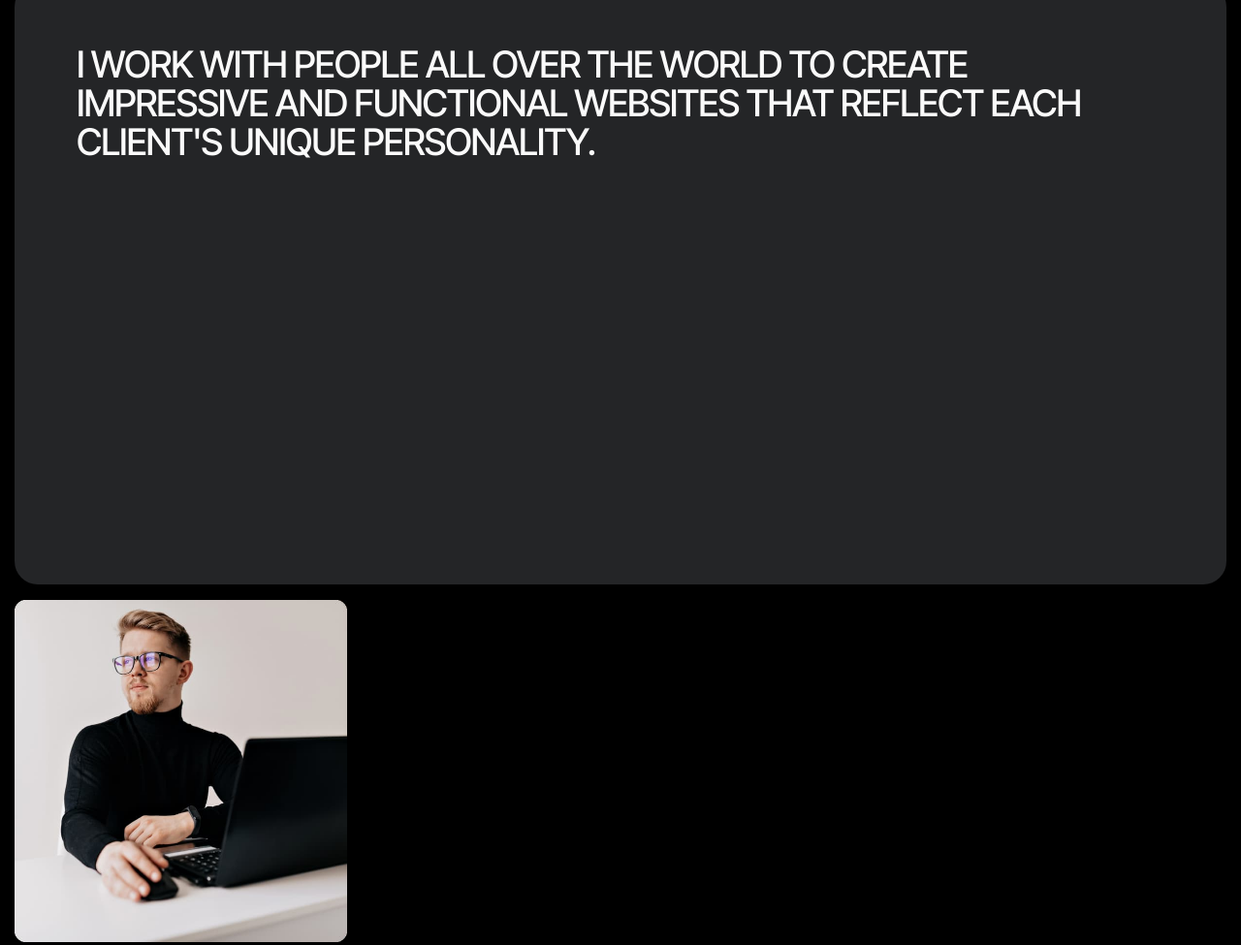
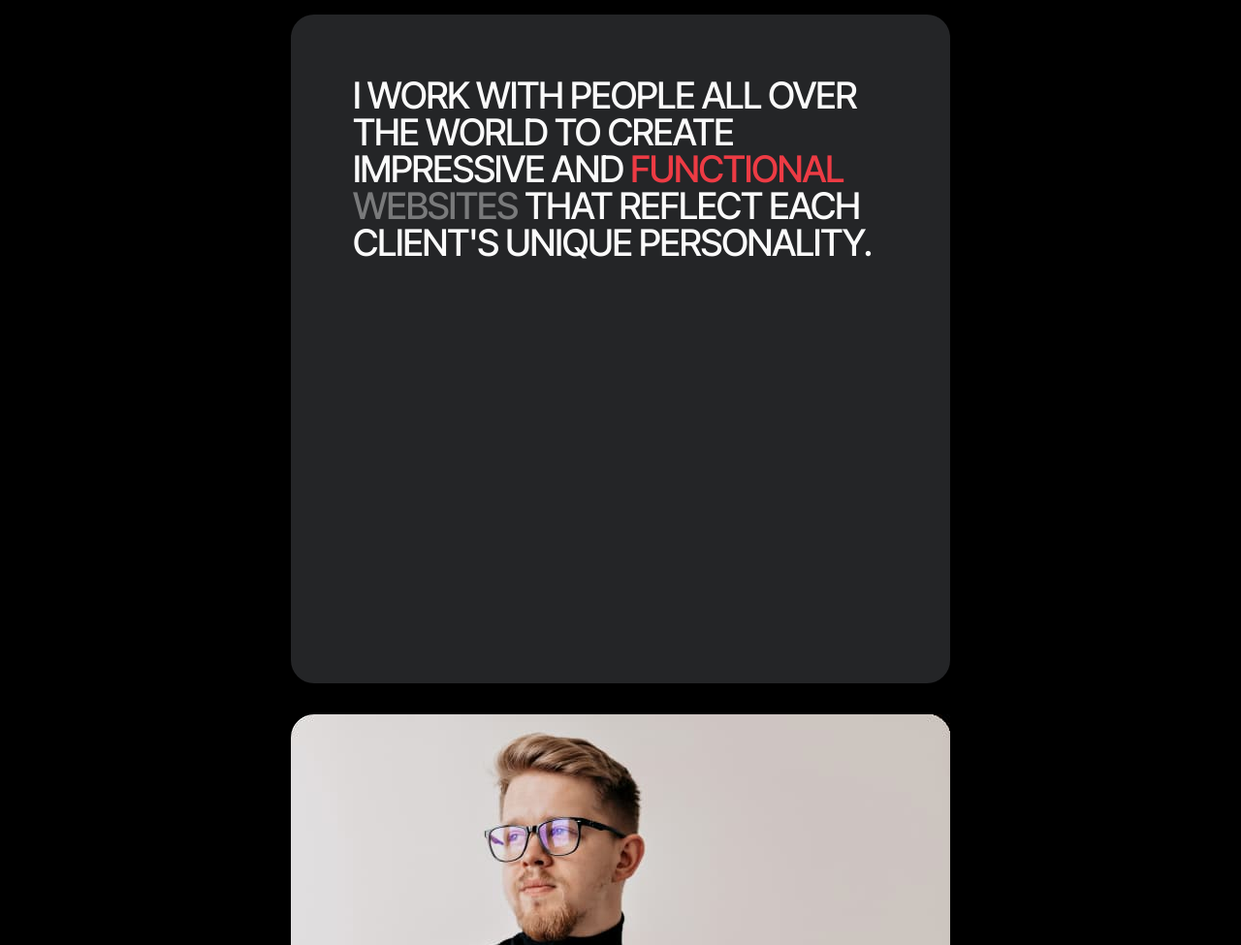
Before and after one commit to AleksandraCherevko/portfolio, a website built with Vite: page src/index.html in a window 1280 px wide. Shown: the part 981-1956 px from the top of the page at 97% size. Built offline with nearby package versions, Linux system fonts and the light colour scheme.

Commit message:
about-me css

```diff
--- a/src/css/about-me.css
+++ b/src/css/about-me.css
@@ -3,7 +3,11 @@
     padding-top: 64px;
     padding-bottom: 96px;
   }
-
+  .about-me-container {
+    display: flex;
+    flex-direction: column;
+    align-items: center;
+  }
   .about-me-describe {
     margin-bottom: 16px;
     padding-top: 32px;
@@ -14,12 +18,12 @@
     border-radius: 24px;
   }
   .about-me-title {
+    width: 279px;
     font-size: 24px;
     font-weight: 500;
     line-height: 1.2;
     letter-spacing: -0.03em;
     text-align: left;
-
     color: var(--main-color);
     text-transform: uppercase;
   }
@@ -29,9 +33,11 @@
   .websites {
     color: rgba(250, 250, 250, 0.4);
   }
-  .about-me-photo {
-  }
   .about-me-img {
+    width: 343px;
+    height: 500px;
+    border-radius: 24px 0px 0px 0px;
+    opacity: 0px;
   }
 }
 
@@ -49,8 +55,14 @@
     background-color: rgba(36, 37, 39, 1);
     border-radius: 24px;
   }
+  .about-me-container {
+    display: flex;
+    flex-direction: column;
+    align-items: center;
+  }
 
   .about-me-title {
+    width: 576px;
     font-size: 38px;
     font-weight: 500;
     line-height: 1.05;
@@ -59,4 +71,62 @@
     color: var(--main-color);
     text-transform: uppercase;
   }
+
+  .functional {
+    color: var(--accent-color);
+  }
+  .websites {
+    color: rgba(250, 250, 250, 0.4);
+  }
+
+  .about-me-img {
+    width: 704px;
+    height: 700px;
+    border-radius: 24px 0px 0px 0px;
+    opacity: 0px;
+  }
 }
+
+@media screen and (min-width: 1280px) {
+  .about-me {
+    padding-top: 96px;
+    padding-bottom: 164px;
+  }
+
+  .about-me-container {
+    display: flex;
+    align-items: center;
+    gap: 16px;
+  }
+
+  .about-me-title {
+    width: 552px;
+    font-size: 38px;
+    font-weight: 500;
+    line-height: 1;
+    letter-spacing: -0.03em;
+    text-align: left;
+    color: var(--main-color);
+    text-transform: uppercase;
+  }
+  .about-me-describe {
+    padding-top: 64px;
+    padding-left: 64px;
+    padding-right: 64px;
+    padding-bottom: 436px;
+    background-color: rgba(36, 37, 39, 1);
+    border-radius: 24px;
+  }
+
+  .functional {
+    color: var(--accent-color);
+  }
+  .websites {
+    color: rgba(250, 250, 250, 0.4);
+  }
+  .about-me-img {
+    width: 680px;
+    height: 700px;
+    border-radius: 24px 0px 0px 0px;
+  }
+}
--- a/src/partials/about-me.html
+++ b/src/partials/about-me.html
@@ -1,15 +1,16 @@
 <section class="about-me">
   <div class="container">
+    <div class="about-me-container">
       <div class="about-me-describe">
         <h2 class="about-me-title">
           i work with people all over the world to create impressive and
           <span class="functional"> functional</span>
-        <span class="websites">websites</span> that reflect each client's unique
-        personality.
+          <span class="websites">websites</span> that reflect each client's
+          unique personality.
         </h2>
       </div>
       <div class="about-me-photo">
-      <picture class="about-me-img">
+        <picture>
           <source
             srcset="
               ../images/about-me/about-me-desc.1x.jpg 1x,
@@ -19,19 +20,19 @@
           />
           <source
             srcset="
-            ../images/about-me/about-me-tablet-1x.jpg   1x,
-            ../images/about-me/about-me-tablet-2x.jpg2x
+              ../images/about-me/about-me-tablet-1x.jpg 1x,
+              ../images/about-me/about-me-tablet-2x.jpg 2x
             "
             media="(min-width: 768px)"
           />
 
           <img
+            class="about-me-img"
             src="../images/about-me/about-me-mob-2x.jpg"
             alt="my photo"
-          width="343"
-          height="500"
           />
         </picture>
       </div>
     </div>
+  </div>
 </section>
```
Lines whose indentation alone changed are shown as unchanged.
